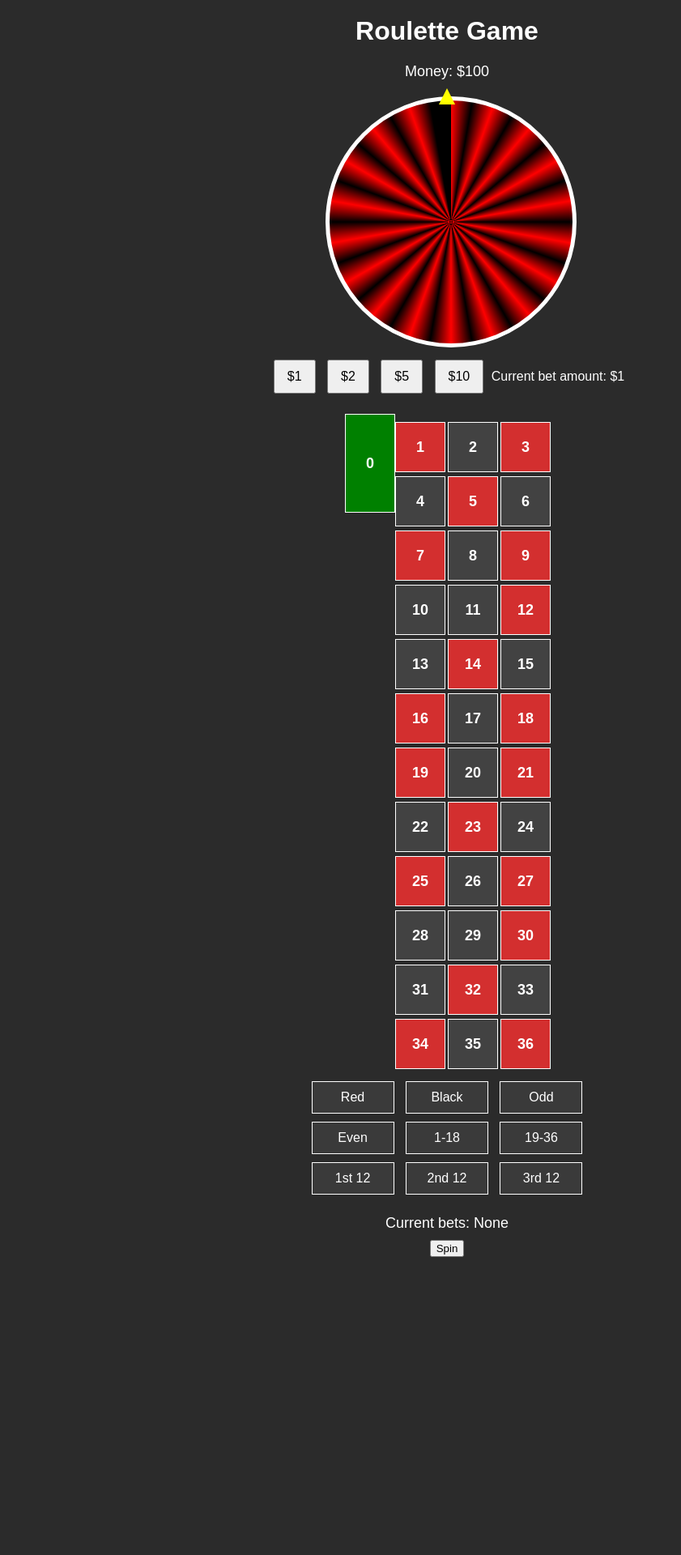
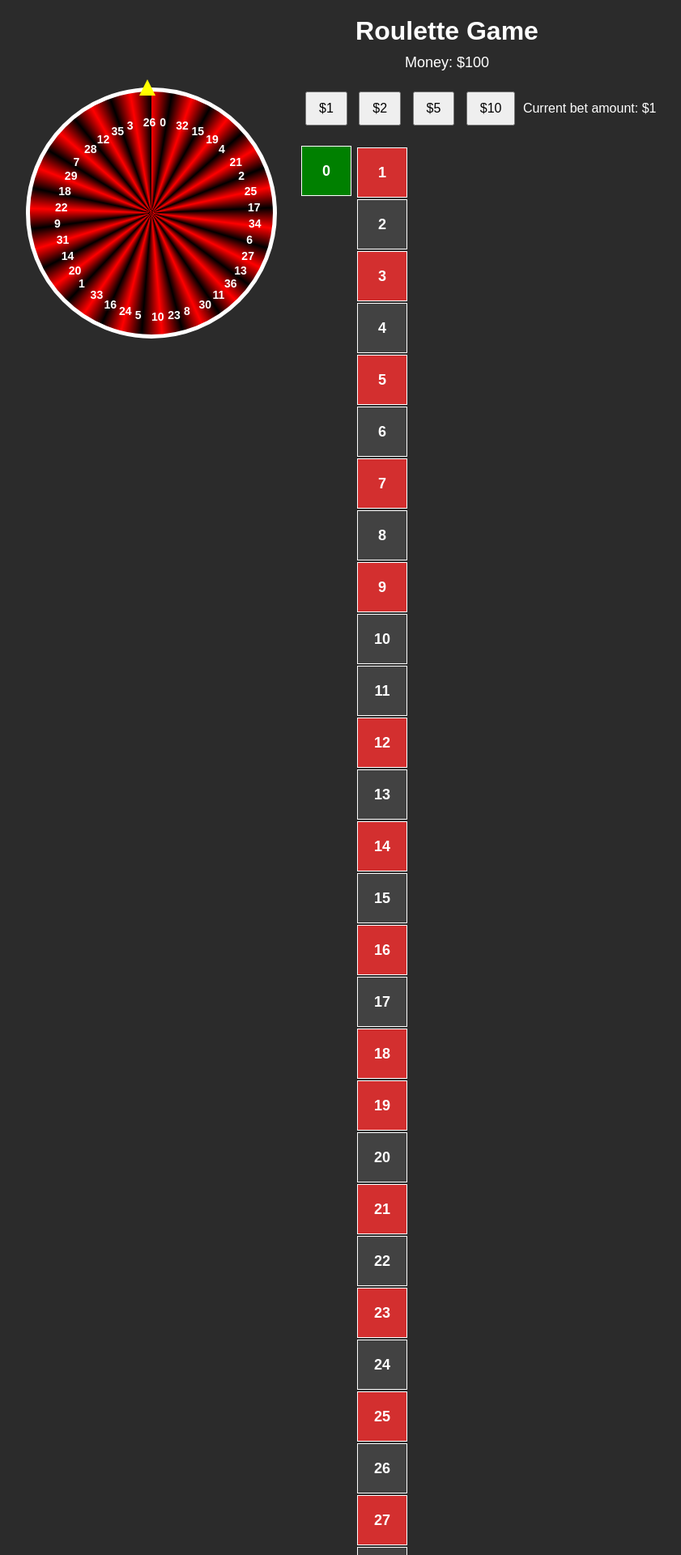
Before and after one commit to kiellg/262roulette, a Flask app: page / in a window 1280 px wide. Shown: the top 1920 px of the page at 81% size, without its empty margins (88-929 px from the left). Before the commit the page ends 1552 px from the top, so only its background shows below. Run offline with Flask 3, Linux system fonts and the light colour scheme.

Commit message:
roulette 1.2

```diff
--- a/static/script.js
+++ b/static/script.js
@@ -1,5 +1,6 @@
 let currentBetAmount = 1;
 
+// Set bet amount on the server
 function setBetAmount(amount) {
   currentBetAmount = amount;
   document.getElementById("current-bet-amount").innerText = `Current bet amount: $${amount}`;
@@ -10,6 +11,7 @@ function setBetAmount(amount) {
   });
 }
 
+// Place a bet on the server
 function placeBet(betKey) {
   fetch('/api/place_bet', {
     method: 'POST',
@@ -27,26 +29,33 @@ function placeBet(betKey) {
     });
 }
 
+// Spin the wheel
 function spinWheel() {
-  // Call the backend spin API
   fetch('/api/spin', { method: 'POST' })
     .then(response => response.json())
     .then(data => {
+      // The winning number
       let winning_number = data.winning_number;
-      // European roulette order (including 0)
-      let rouletteOrder = [0,32,15,19,4,21,2,25,17,34,6,27,13,36,11,30,8,23,10,5,24,16,33,1,20,14,31,9,22,18,29,7,28,12,35,3,26];
+
+      // The standard European roulette sequence
+      let rouletteOrder = [
+        0, 32, 15, 19, 4, 21, 2, 25, 17, 34, 6, 27, 13, 36, 11, 30, 8,
+        23, 10, 5, 24, 16, 33, 1, 20, 14, 31, 9, 22, 18, 29, 7, 28, 12,
+        35, 3, 26
+      ];
       let index = rouletteOrder.indexOf(winning_number);
       let segmentAngle = 360 / rouletteOrder.length;
-      // Calculate desired angle such that the winning segment's center is at top (pointer)
-      let desired = index * segmentAngle + segmentAngle/2;
-      let extraRotations = 5; // extra full spins for effect
-      let finalAngle = extraRotations * 360 + (360 - desired);
+      // We want the winning segment to land at the pointer (top)
+      // so we rotate the wheel to (extra spins + offset).
+      let extraRotations = 5; // full extra spins
+      let desiredAngle = index * segmentAngle + segmentAngle / 2;
+      let finalAngle = extraRotations * 360 + (360 - desiredAngle);
 
+      // Spin animation
       let wheel = document.getElementById("wheel");
-      // Apply the rotation (CSS transition handles the animation)
       wheel.style.transform = `rotate(${finalAngle}deg)`;
 
-      // After the animation completes (4 seconds), update the result display
+      // After 4s (the duration of the CSS transition), show results
       setTimeout(() => {
         let resultDisplay = document.getElementById("result-display");
         let resultText = `Winning number: ${data.winning_number} (${data.winning_color})\n`;
@@ -61,13 +70,55 @@ function spinWheel() {
     });
 }
 
+// Create the 3x12 grid of numbers (1–36) in the table
+function generateTable() {
+  let numbersGrid = document.getElementById("numbers-grid");
+  let redNumbers = [1,3,5,7,9,12,14,16,18,19,21,23,25,27,30,32,34,36];
+
+  for (let num = 1; num <= 36; num++) {
+    let cell = document.createElement("div");
+    cell.classList.add("number-cell");
+    if (redNumbers.includes(num)) {
+      cell.classList.add("red");
+    } else {
+      cell.classList.add("black");
+    }
+    cell.innerText = num;
+    cell.onclick = function() { placeBet(num.toString()); };
+    numbersGrid.appendChild(cell);
+  }
+}
+
+// Create labels for each number around the wheel
+function generateWheelNumbers() {
+  let wheel = document.getElementById("wheel");
+  // Standard European roulette order
+  let numbers = [
+    0, 32, 15, 19, 4, 21, 2, 25, 17, 34, 6, 27, 13, 36, 11, 30, 8,
+    23, 10, 5, 24, 16, 33, 1, 20, 14, 31, 9, 22, 18, 29, 7, 28, 12,
+    35, 3, 26
+  ];
+  let segAngle = 360 / numbers.length;
+
+  // Position each number label
+  for (let i = 0; i < numbers.length; i++) {
+    let angle = i * segAngle + segAngle / 2;
+    let label = document.createElement("div");
+    label.className = "wheel-number";
+    label.innerText = numbers[i];
+    // We rotate, move outward, then rotate text back so it stays upright
+    label.style.transform = `rotate(${angle}deg) translateY(-120px) rotate(-${angle}deg)`;
+    wheel.appendChild(label);
+  }
+}
+
 function updateMoneyDisplay(money) {
   document.getElementById("money-display").innerText = `Money: $${money}`;
 }
 
 function updateBetsDisplay(bets) {
   let betsDisplay = document.getElementById("bets-display");
-  if (Object.keys(bets).length === 0) {
+  if (!bets || Object.keys(bets).length === 0) {
     betsDisplay.innerText = "Current bets: None";
   } else {
     let betsStr = "Current bets:\n";
@@ -77,19 +128,3 @@ function updateBetsDisplay(bets) {
     betsDisplay.innerText = betsStr;
   }
 }
-
-function generateTable() {
-  let tableGrid = document.getElementById("table-grid");
-  for (let num = 1; num <= 36; num++) {
-    let cell = document.createElement("div");
-    cell.classList.add("cell");
-    if ([1,3,5,7,9,12,14,16,18,19,21,23,25,27,30,32,34,36].includes(num)) {
-      cell.classList.add("red");
-    } else {
-      cell.classList.add("black");
-    }
-    cell.innerText = num;
-    cell.onclick = function () { placeBet(num.toString()); };
-    tableGrid.appendChild(cell);
-  }
-}
--- a/static/style.css
+++ b/static/style.css
@@ -1,12 +1,15 @@
+/* General Body Styling */
 body {
   font-family: Arial, sans-serif;
   text-align: center;
   background-color: #2b2b2b;
   color: #fff;
+  margin: 0;
+  padding: 0;
 }
 
 h1 {
-  margin-top: 20px;
+  margin: 20px 0 10px 0;
 }
 
 #money-display, #bets-display, #result-display {
@@ -14,33 +17,54 @@ h1 {
   font-size: 18px;
 }
 
-/* Bet amount buttons */
-#bet-options button {
-  margin: 5px;
-  padding: 10px 15px;
-  font-size: 16px;
-  cursor: pointer;
+/* Main Container: horizontal layout */
+#game-container {
+  display: flex;
+  flex-direction: row;
+  justify-content: center;
+  align-items: flex-start;
+  margin: 20px auto;
+  width: 90%;
 }
 
-/* Spinning Wheel Styles */
+/* Wheel Section */
+#wheel-section {
+  margin-right: 40px;
+}
+
+/* Wheel Container */
 #wheel-container {
   position: relative;
   width: 300px;
   height: 300px;
-  margin: 20px auto;
+  margin: 0 auto 20px auto;
 }
 
+/* The spinning wheel base */
 #wheel {
+  position: absolute;
+  top: 0;
+  left: 0;
   width: 100%;
   height: 100%;
+  border: 5px solid #fff;
   border-radius: 50%;
-  border: 5px solid #fff;
-  /* Simplified conic gradient to simulate alternating segments */
-  background: conic-gradient(red 0deg, black 10deg, red 20deg, black 30deg, red 40deg, black 50deg, red 60deg, black 70deg, red 80deg, black 90deg, red 100deg, black 110deg, red 120deg, black 130deg, red 140deg, black 150deg, red 160deg, black 170deg, red 180deg, black 190deg, red 200deg, black 210deg, red 220deg, black 230deg, red 240deg, black 250deg, red 260deg, black 270deg, red 280deg, black 290deg, red 300deg, black 310deg, red 320deg, black 330deg, red 340deg, black 350deg);
+  background: conic-gradient(
+    red 0deg, black 9.72deg, red 19.44deg, black 29.16deg,
+    red 38.88deg, black 48.6deg, red 58.32deg, black 68.04deg,
+    red 77.76deg, black 87.48deg, red 97.2deg, black 106.92deg,
+    red 116.64deg, black 126.36deg, red 136.08deg, black 145.8deg,
+    red 155.52deg, black 165.24deg, red 174.96deg, black 184.68deg,
+    red 194.4deg, black 204.12deg, red 213.84deg, black 223.56deg,
+    red 233.28deg, black 243deg, red 252.72deg, black 262.44deg,
+    red 272.16deg, black 281.88deg, red 291.6deg, black 301.32deg,
+    red 311.04deg, black 320.76deg, red 330.48deg, black 340.2deg,
+    red 349.92deg, black 360deg
+  );
   transition: transform 4s ease-out;
 }
 
-/* Pointer at the top center */
+/* Wheel pointer at the top center */
 #pointer {
   position: absolute;
   top: -10px;
@@ -53,35 +77,70 @@ h1 {
   transform: translateX(-50%);
 }
 
-/* Roulette table layout styles */
+/* Number labels around the wheel */
+.wheel-number {
+  position: absolute;
+  top: 50%;
+  left: 50%;
+  transform-origin: center bottom;
+  color: #fff;
+  font-weight: bold;
+  font-size: 14px;
+}
+
+/* Table Section */
+#table-section {
+  max-width: 700px;
+  text-align: left;
+}
+
+/* Bet amount buttons */
+#bet-options button {
+  margin: 5px;
+  padding: 10px 15px;
+  font-size: 16px;
+  cursor: pointer;
+}
+
+/* Table container for zero + 3x12 grid */
 #table-container {
-  margin: 20px auto;
-  width: 400px;
+  margin: 20px 0;
+}
+
+/* Zero + numbers row */
+#table-grid {
+  display: flex;
+  flex-wrap: wrap;
+  align-items: flex-start;
+  margin-bottom: 10px;
 }
 
 .zero {
   background-color: green;
   border: 1px solid #fff;
+  width: 60px;
+  height: 60px;
   display: flex;
   justify-content: center;
   align-items: center;
-  width: 60px;
-  height: 120px;
-  cursor: pointer;
   font-weight: bold;
   font-size: 18px;
+  cursor: pointer;
+  margin-right: 5px;
 }
 
-.cell {
+/* A 3x12 grid for 1-36, but we'll just place them with flex wrap */
+.number-cell {
   border: 1px solid #fff;
+  width: 60px;
+  height: 60px;
+  margin: 2px;
   display: flex;
   justify-content: center;
   align-items: center;
-  width: 60px;
-  height: 60px;
-  cursor: pointer;
   font-weight: bold;
   font-size: 18px;
+  cursor: pointer;
 }
 
 .red {
@@ -92,19 +151,26 @@ h1 {
   background-color: #424242;
 }
 
-.table-grid {
-  display: grid;
-  grid-template-columns: repeat(3, 60px);
-  grid-gap: 5px;
-  margin-top: 10px;
+/* Outside bets row */
+#outside-bets {
+  display: flex;
+  flex-wrap: wrap;
+  gap: 5px;
 }
 
 .bet-area {
   border: 1px solid #fff;
-  margin: 5px;
   padding: 10px;
   cursor: pointer;
-  display: inline-block;
-  min-width: 80px;
+  min-width: 70px;
+  text-align: center;
   background-color: #3a3a3a;
 }
+
+/* Spin button */
+#spin-button {
+  margin: 10px 0;
+  padding: 10px 20px;
+  font-size: 16px;
+  cursor: pointer;
+}
--- a/templates/index.html
+++ b/templates/index.html
@@ -2,18 +2,30 @@
 <html>
 <head>
   <meta charset="UTF-8">
-  <title>Roulette Game</title>
+  <title>Roulette Game (Horizontal Layout)</title>
   <link rel="stylesheet" type="text/css" href="{{ url_for('static', filename='style.css') }}">
 </head>
 <body>
   <h1>Roulette Game</h1>
+
+  <!-- Displays player's money -->
   <div id="money-display">Money: $100</div>
 
-  <!-- Spinning Wheel Container -->
+  <!-- Main container: wheel on the left, table on the right -->
+  <div id="game-container">
+
+    <!-- Wheel Section -->
+    <div id="wheel-section">
       <div id="wheel-container">
+        <!-- The spinning wheel itself -->
         <div id="wheel"></div>
+        <!-- The pointer at the top -->
         <div id="pointer"></div>
       </div>
+    </div>
+
+    <!-- Table Section -->
+    <div id="table-section">
 
       <!-- Bet amount selection -->
       <div id="bet-options">
@@ -24,14 +36,17 @@
         <span id="current-bet-amount">Current bet amount: $1</span>
       </div>
 
-  <!-- Roulette table layout -->
+      <!-- Roulette table layout (horizontal) -->
       <div id="table-container">
-    <div style="display: flex; justify-content: center;">
+        <div id="table-grid">
+          <!-- Zero cell -->
           <div class="zero" onclick="placeBet('0')">0</div>
-      <div class="table-grid" id="table-grid"></div>
+          <!-- A 3x12 grid for numbers 1-36 (generated by JS) -->
+          <div id="numbers-grid"></div>
         </div>
-    <!-- Additional bet areas -->
-    <div style="margin-top: 10px;">
+
+        <!-- Outside bets row -->
+        <div id="outside-bets">
           <div class="bet-area" onclick="placeBet('Red')">Red</div>
           <div class="bet-area" onclick="placeBet('Black')">Black</div>
           <div class="bet-area" onclick="placeBet('Odd')">Odd</div>
@@ -43,15 +58,20 @@
           <div class="bet-area" onclick="placeBet('3rd12')">3rd 12</div>
         </div>
       </div>
+
+      <!-- Bets & Spin -->
       <div id="bets-display">Current bets: None</div>
-  <!-- Spin button -->
       <button id="spin-button" onclick="spinWheel()">Spin</button>
       <div id="result-display"></div>
+    </div>
+  </div>
 
   <script src="{{ url_for('static', filename='script.js') }}"></script>
+
   <script>
-    // Generate the number grid when the page loads
+    // Generate the table layout and the wheel numbers on page load
     generateTable();
+    generateWheelNumbers();
   </script>
 </body>
 </html>
```
Lines whose indentation alone changed are shown as unchanged.
